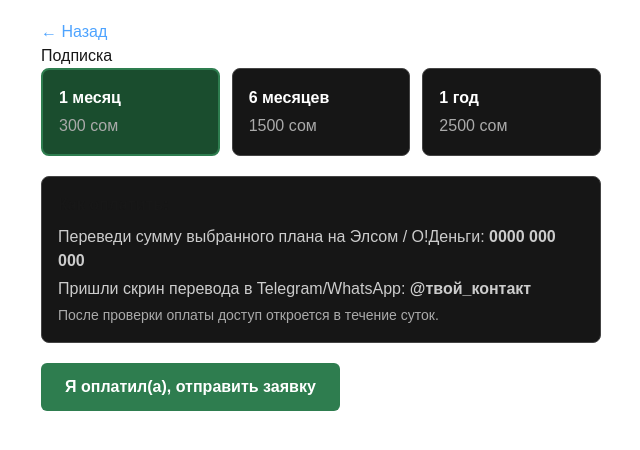
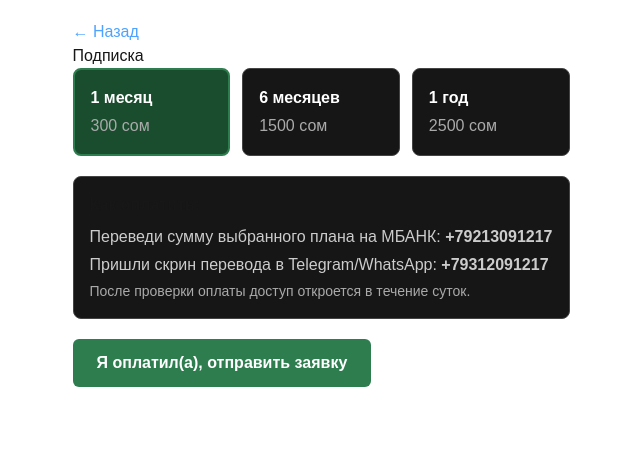
Before and after one commit to almash591-sudo/mediktest-kg, a Next.js app: page /subscribe in a window 1280 px wide. Shown: the top 450 px of the page, without its empty margins (319-959 px from the left). Built offline with nearby package versions, Linux system fonts and the light colour scheme; no server answers.

Commit message:
Update page.tsx

```diff
--- a/app/subscribe/page.tsx
+++ b/app/subscribe/page.tsx
@@ -2,7 +2,7 @@
 
 import { useState } from 'react'
 import Link from 'next/link'
-import { supabase } from '../lib/supabaseClient'
+import { supabase } from '../../lib/supabaseClient'
 
 const PLANS = [
   { id: 'month', label: '1 месяц', price: '300 сом' },
@@ -86,10 +86,10 @@ export default function SubscribePage() {
       >
         <p style={{ fontWeight: 'bold', marginBottom: '8px' }}>Как оплатить:</p>
         <p style={{ color: '#ccc', marginBottom: '4px' }}>
-          Переведи сумму выбранного плана на Элсом / О!Деньги: <b>0000 000 000</b>
+          Переведи сумму выбранного плана на МБАНК: <b>+79213091217</b>
         </p>
         <p style={{ color: '#ccc', marginBottom: '4px' }}>
-          Пришли скрин перевода в Telegram/WhatsApp: <b>@твой_контакт</b>
+          Пришли скрин перевода в Telegram/WhatsApp: <b>+79312091217</b>
         </p>
         <p style={{ color: '#aaa', fontSize: '14px' }}>
           После проверки оплаты доступ откроется в течение суток.
```
